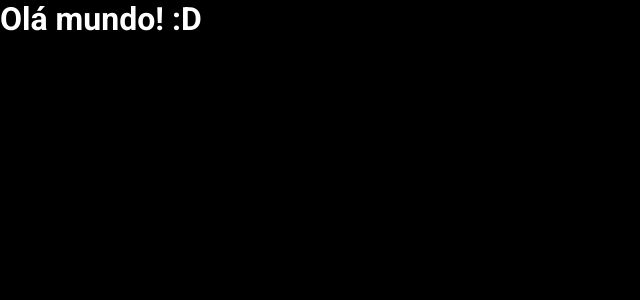
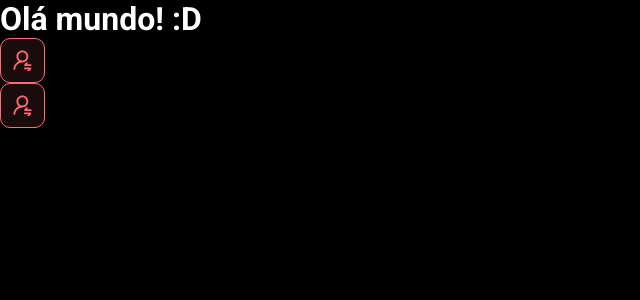
Before and after one commit to LorenaNuns/DSMeta-Project, a React (Vite) app in the folder frontend/: page / in a window 1280 px wide. Shown: the top 300 px of the page, without its empty margins (0-640 px from the left). Built offline with nearby package versions, Linux system fonts and the light colour scheme.

Commit message:
Primeiro componente botão

```diff
--- a/frontend/src/App.tsx
+++ b/frontend/src/App.tsx
@@ -1,8 +1,13 @@
+import NotificationButton from "./components/NotificationButton"
 
 
 function App() {
   return(
+    <>
     <h1>Olá mundo! :D</h1>
+    <NotificationButton/>
+    <NotificationButton/>
+    </>
   )
 }
 
--- /dev/null
+++ b/frontend/src/components/NotificationButton/index.tsx
@@ -0,0 +1,13 @@
+import icon from '../../assets/img/notification-icon.svg'
+
+import './styles.css'
+
+function NotificationButton() {
+  return(
+    <div className="dsmeta-red-btn">
+                          <img src={icon} alt="" />
+                        </div>
+  )
+}
+
+export default NotificationButton
--- /dev/null
+++ b/frontend/src/components/NotificationButton/styles.css
@@ -0,0 +1,16 @@
+.dsmeta-red-btn {
+  height: 45px;
+  width: 45px;
+  background: rgba(255, 107, 114, 0.1);
+  border: 1px solid #FF6B72;
+  border-radius: 10px;
+  display: flex;
+  align-items: center;
+  justify-content: center;
+  cursor: pointer;
+
+}
+/*Defino o tamanho da img dentro dessa classe para n gerar problema de responsividade*/
+.dsmeta-red-btn img {
+  width: 19px;
+}
```
Also changed, not shown: frontend/src/assets/img/notification-icon.svg (added).
